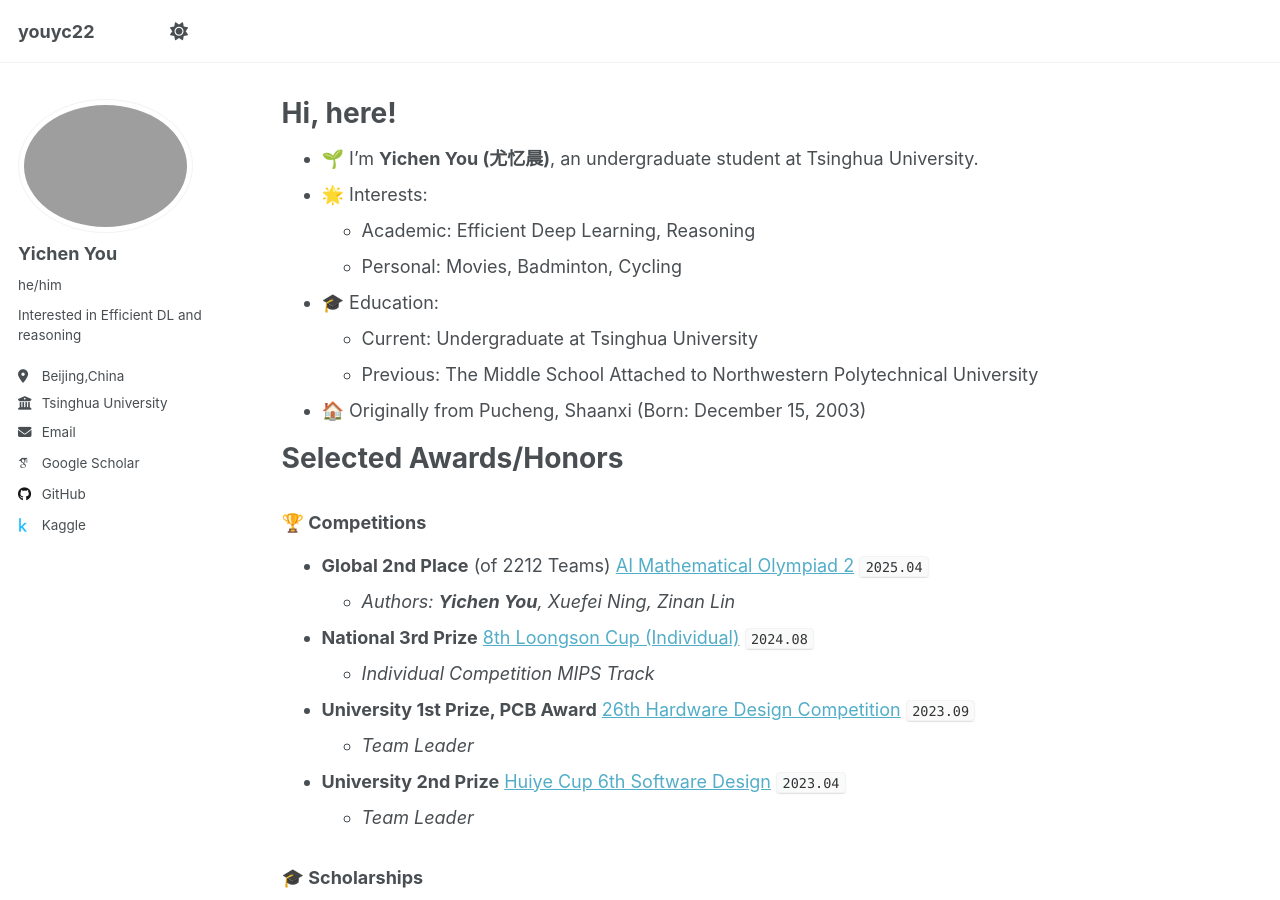
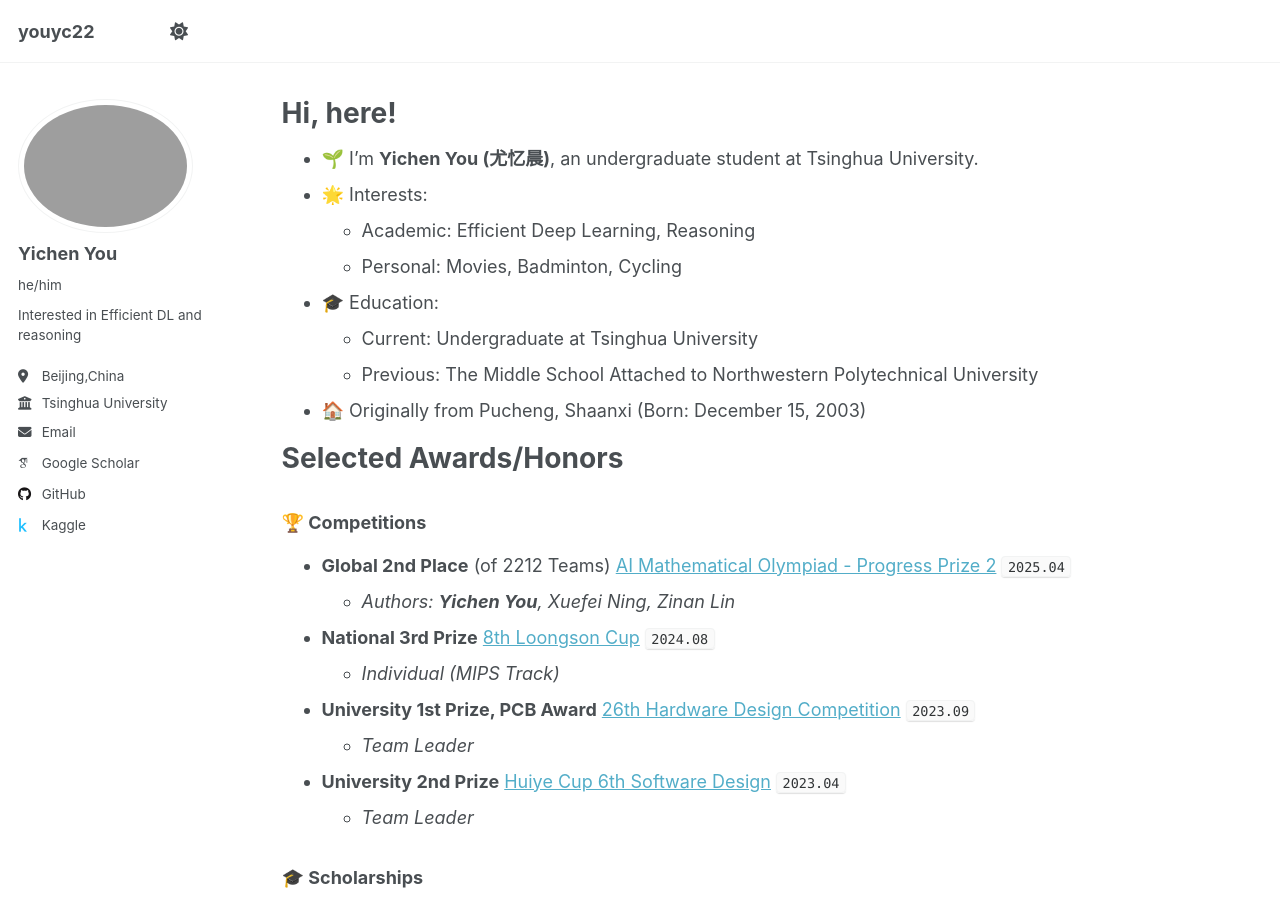
Before and after one commit to youyc22/youyc22.github.io.backup, a Jekyll site: the page built from _pages/about.md, in a window 1280 px wide and 900 px high. Built offline with Jekyll 4.4.1, drawn with Linux system fonts in a browser that asks for light colours; some web fonts are replaced.

Commit message:
[minor]: format

```diff
--- a/_pages/about.md
+++ b/_pages/about.md
@@ -20,10 +20,10 @@ redirect_from:
 Selected Awards/Honors
 ======
 ### 🏆 Competitions
-* **Global 2nd Place** (of 2212 Teams) [AI Mathematical Olympiad 2](https://github.com/imagination-research/aimo2) `2025.04`
+* **Global 2nd Place** (of 2212 Teams) [AI Mathematical Olympiad - Progress Prize 2](https://github.com/imagination-research/aimo2) `2025.04`
   - *Authors: **Yichen You**, Xuefei Ning, Zinan Lin*
-* **National 3rd Prize** [8th Loongson Cup (Individual)](https://github.com/youyc22/NSCSCC-2024) `2024.08`
-  - *Individual Competition MIPS Track*
+* **National 3rd Prize** [8th Loongson Cup](https://github.com/youyc22/NSCSCC-2024) `2024.08`
+  - *Individual (MIPS Track)*
 * **University 1st Prize, PCB Award** [26th Hardware Design Competition](https://github.com/youyc22/Multifunctional) `2023.09`
   - *Team Leader*
 * **University 2nd Prize** [Huiye Cup 6th Software Design](https://github.com/youyc22/EESDC6-2048-Advanced-Version) `2023.04`
```
